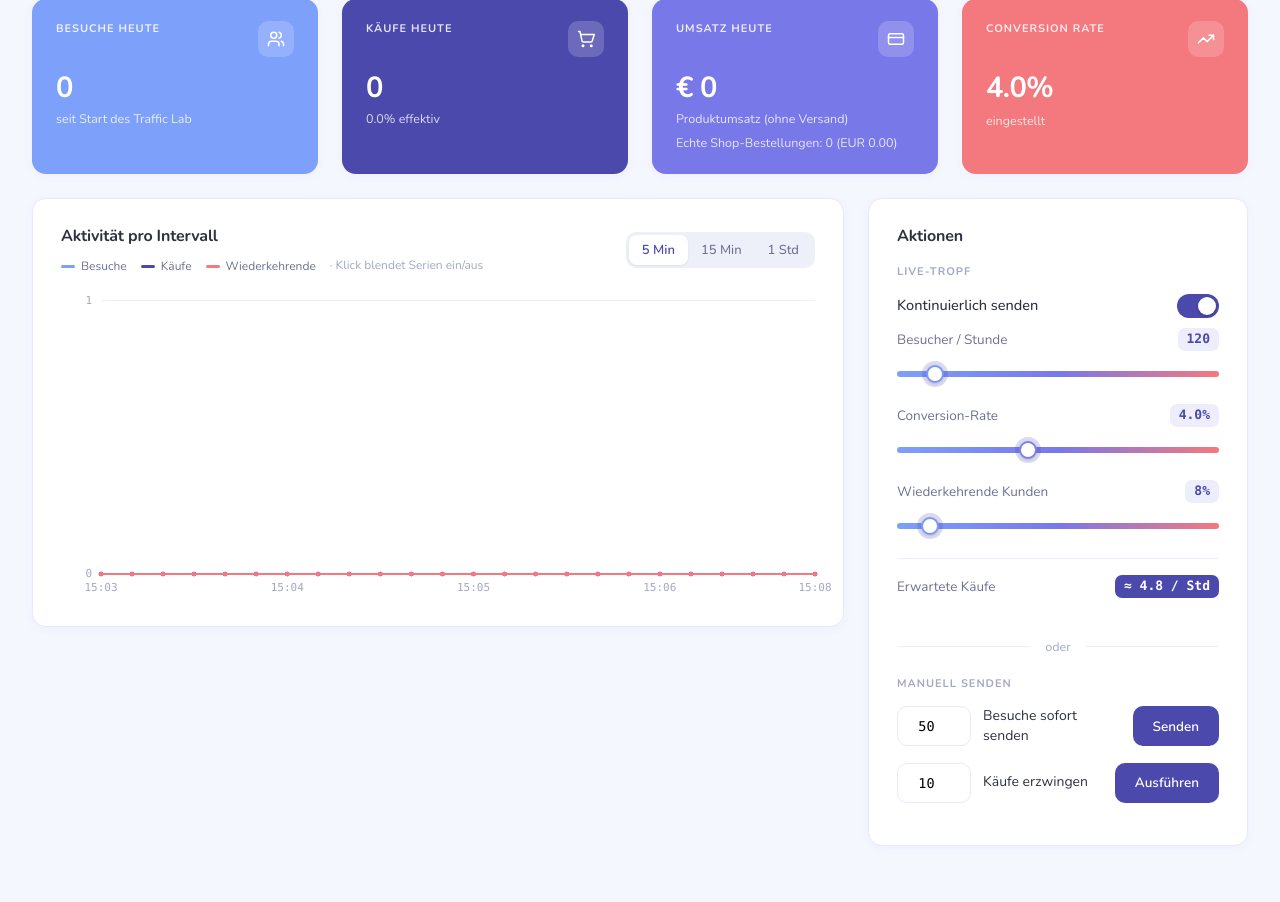
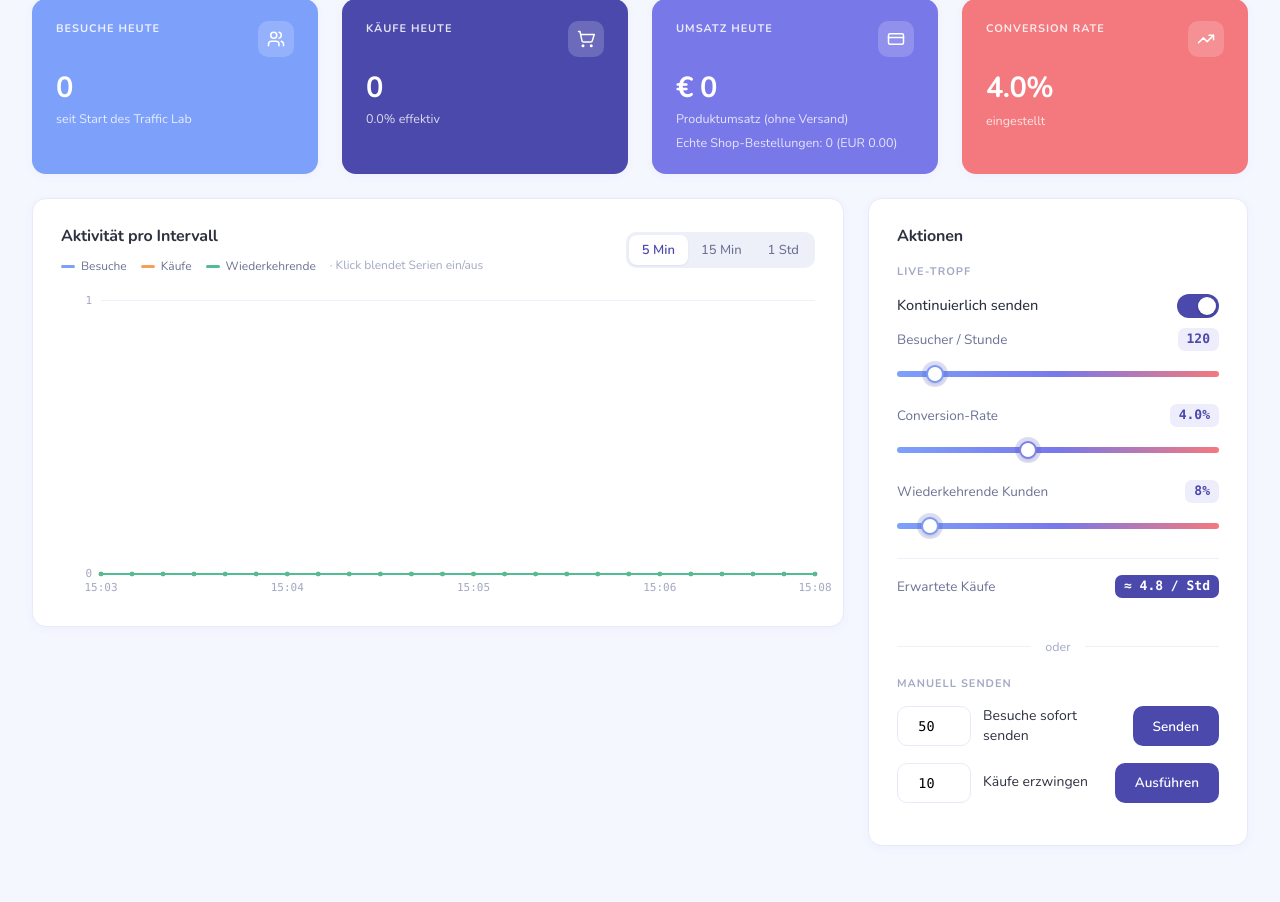
Before and after one commit to bbw-it/m392_matomo-woocommerce-trafficlab, a Flask app: page / in a window 1280 px wide. Shown: the part 153-1055 px from the top of the page. Run offline with Flask 3, Linux system fonts and the light colour scheme.

Commit message:
style(traffic): organischere Chart-Farben – Besuche blau, Käufe orange, Wiederkehrende grün
Serienfarben: #7da0fa / #f5a05a / #52bd94 (gedeckt, zur Palette
passend); Erfolgs-Punkte im Protokoll ebenfalls grün (--ok).

Co-Authored-By: Claude Fable 5 <noreply@anthropic.com>

```diff
--- a/traffic/templates/index.html
+++ b/traffic/templates/index.html
@@ -24,10 +24,10 @@
     --blue:#98bdff; --blue-2:#7da0fa; --violet:#7978e9; --coral:#f3797e;
     /* Slider-Spektrum kühl→warm (niedrig=blau … hoch=koralle). */
     --cool:#7da0fa; --mid:#7978e9; --hot:#f3797e;
-    --c-vis:#7da0fa;   /* Besuche  – Hellblau */
-    --c-buy:#4b49ac;   /* Käufe    – Indigo   */
-    --c-ret:#f3797e;   /* Wiederk. – Koralle  */
-    --ok:#7da0fa; --err:#f3797e; --err-soft:#fdecee;
+    --c-vis:#7da0fa;   /* Besuche  – Blau   */
+    --c-buy:#f5a05a;   /* Käufe    – Orange */
+    --c-ret:#52bd94;   /* Wiederk. – Grün   */
+    --ok:#52bd94; --err:#f3797e; --err-soft:#fdecee;
     --r:14px; --sh:0 2px 10px rgba(75,73,172,.05);
     /* Skydash nutzt "Nunito" – falls lokal installiert, wird sie verwendet;
        sonst greifen rundlich-freundliche System-Fonts (offline-tauglich). */
```
